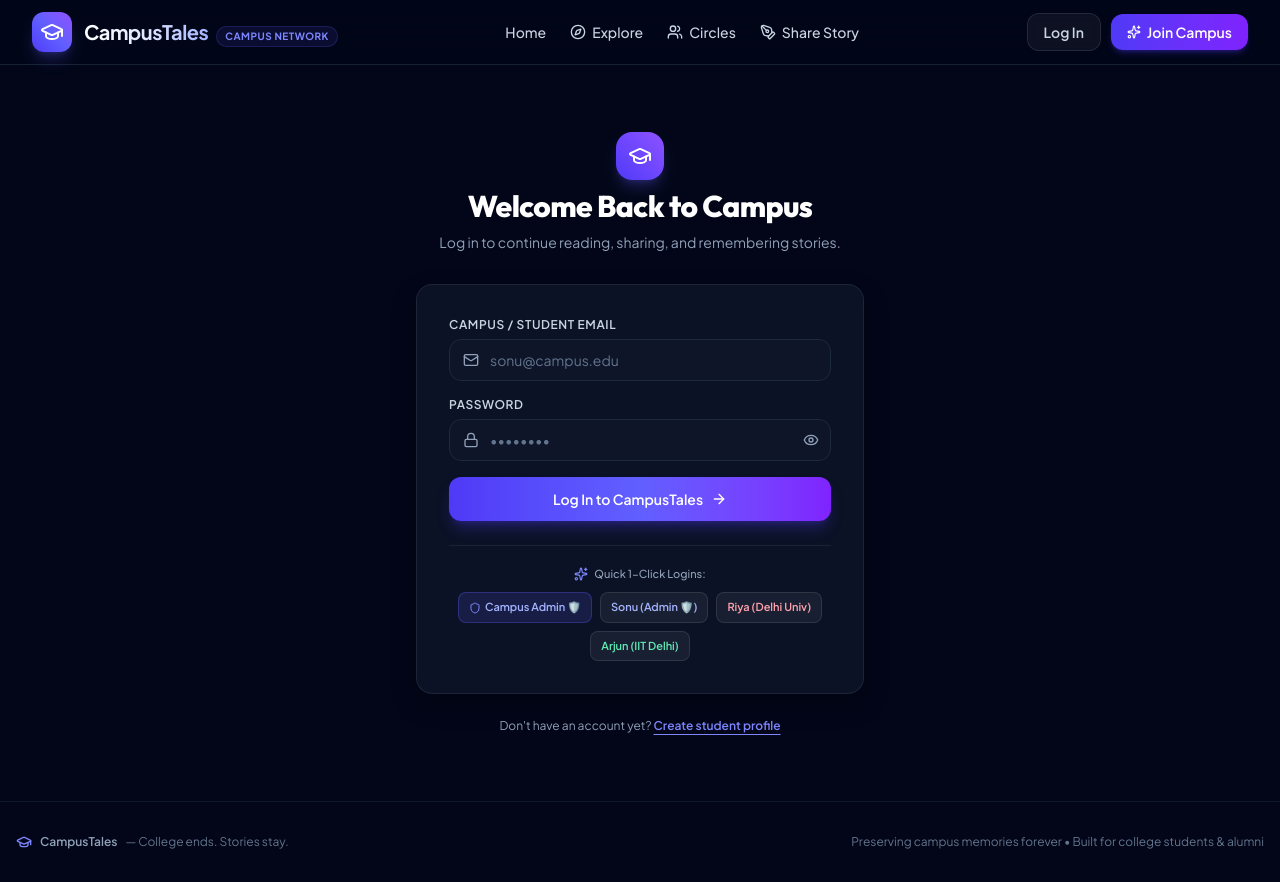
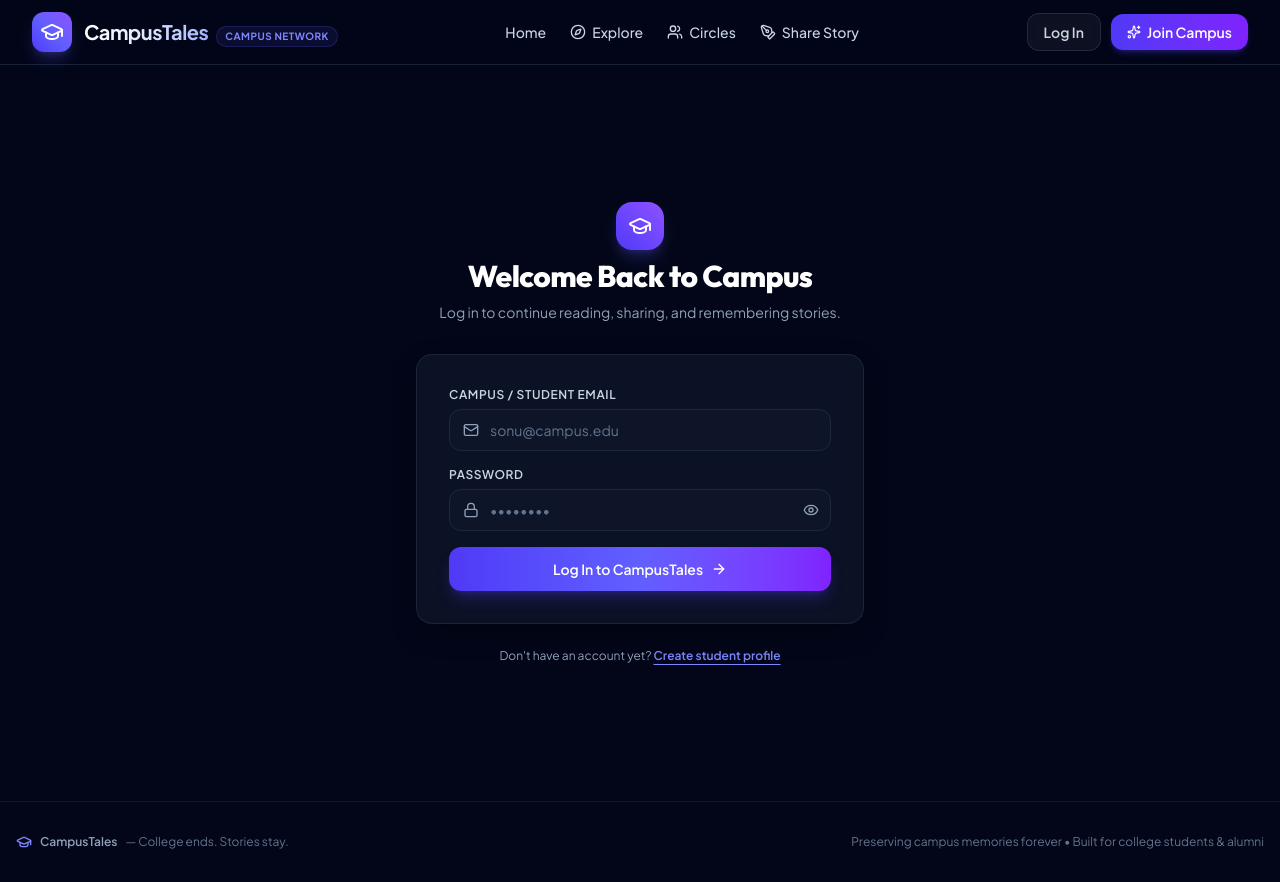
Before and after one commit to Sonukumar970/CampusTales, a React (Vite) app in the folder client/: page /login in a window 1280 px wide. Built offline with nearby package versions, Linux system fonts and the light colour scheme; no server answers.

Commit message:
revert: remove quick login helper buttons from Login page

```diff
--- a/client/src/pages/Login.jsx
+++ b/client/src/pages/Login.jsx
@@ -7,8 +7,6 @@ import {
   Eye,
   EyeOff,
   ArrowRight,
-  Sparkles,
-  Shield,
   Loader2,
 } from 'lucide-react';
 import { useAuth } from '../context/AuthContext';
@@ -55,14 +53,6 @@ export default function Login() {
     } else {
       setError(res.error || 'Invalid email or password.');
     }
-  };
-
-  const handleQuickFill = (email, password = 'password123') => {
-    setFormData({
-      email,
-      password,
-    });
-    setError('');
   };
 
   return (
@@ -168,44 +158,6 @@ export default function Login() {
             </button>
           </form>
 
-          {/* Quick Demo & Admin Logins Helper */}
-          <div className="mt-6 pt-5 border-t border-slate-800/80 text-center space-y-2.5">
-            <div className="text-[11px] text-slate-400 font-medium flex items-center justify-center gap-1.5">
-              <Sparkles className="h-3.5 w-3.5 text-indigo-400" />
-              <span>Quick 1-Click Logins:</span>
-            </div>
-            <div className="flex flex-wrap items-center justify-center gap-2">
-              <button
-                type="button"
-                onClick={() => handleQuickFill('admin@campustales.edu', 'password123')}
-                className="px-2.5 py-1.5 rounded-lg bg-indigo-500/15 hover:bg-indigo-500/25 text-[11px] font-semibold text-indigo-300 hover:text-white transition border border-indigo-500/30 flex items-center gap-1 cursor-pointer"
-              >
-                <Shield className="h-3 w-3 text-indigo-400" />
-                <span>Campus Admin 🛡️</span>
-              </button>
-              <button
-                type="button"
-                onClick={() => handleQuickFill('sonu@campus.edu', 'password123')}
-                className="px-2.5 py-1.5 rounded-lg glass-pill text-[11px] font-semibold text-indigo-300 hover:text-white hover:bg-slate-800 transition border border-indigo-500/20 cursor-pointer"
-              >
-                Sonu (Admin 🛡️)
-              </button>
-              <button
-                type="button"
-                onClick={() => handleQuickFill('riya@campus.edu', 'password123')}
-                className="px-2.5 py-1.5 rounded-lg glass-pill text-[11px] font-semibold text-rose-300 hover:text-white hover:bg-slate-800 transition border border-rose-500/20 cursor-pointer"
-              >
-                Riya (Delhi Univ)
-              </button>
-              <button
-                type="button"
-                onClick={() => handleQuickFill('arjun@campus.edu', 'password123')}
-                className="px-2.5 py-1.5 rounded-lg glass-pill text-[11px] font-semibold text-emerald-300 hover:text-white hover:bg-slate-800 transition border border-emerald-500/20 cursor-pointer"
-              >
-                Arjun (IIT Delhi)
-              </button>
-            </div>
-          </div>
         </div>
 
 
```
